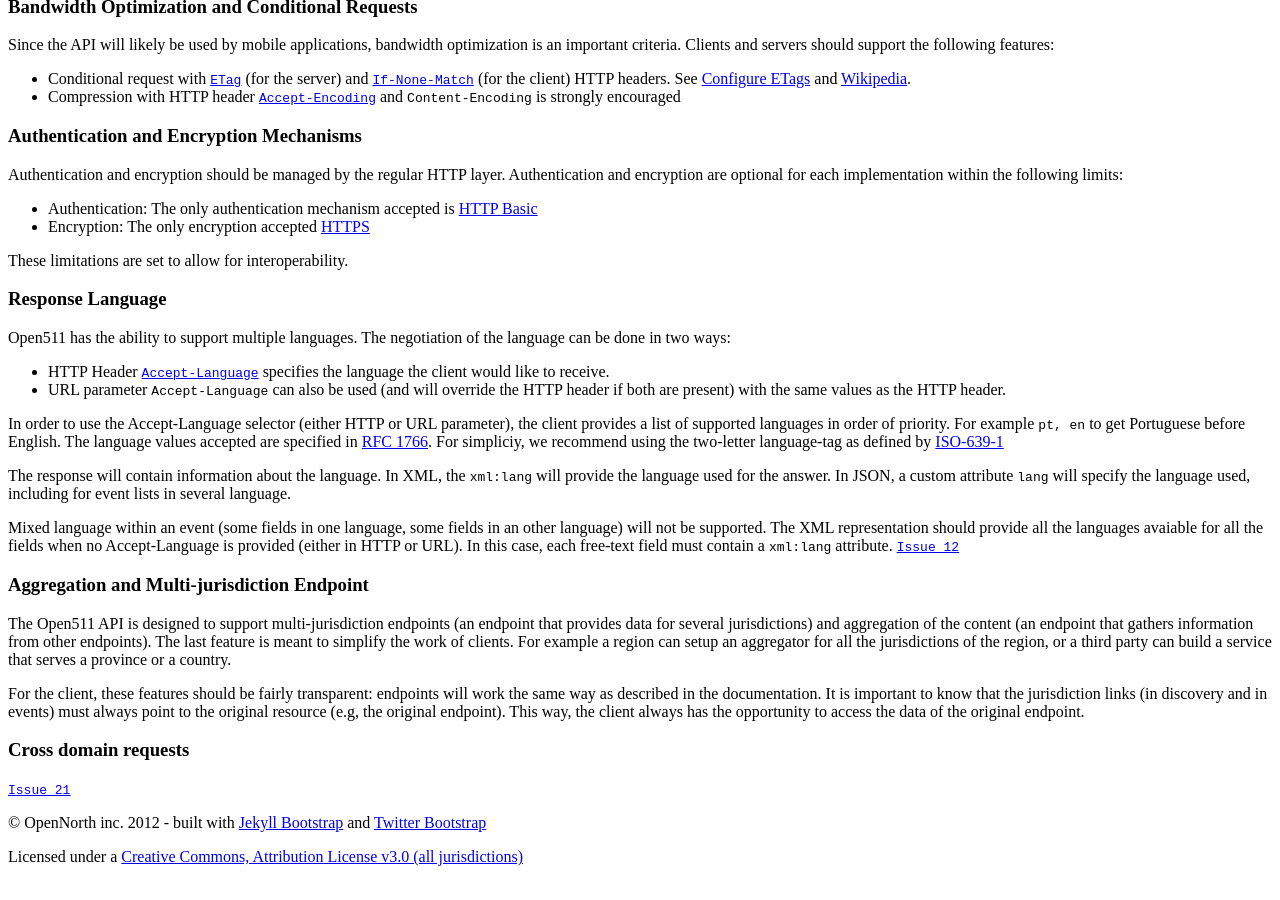
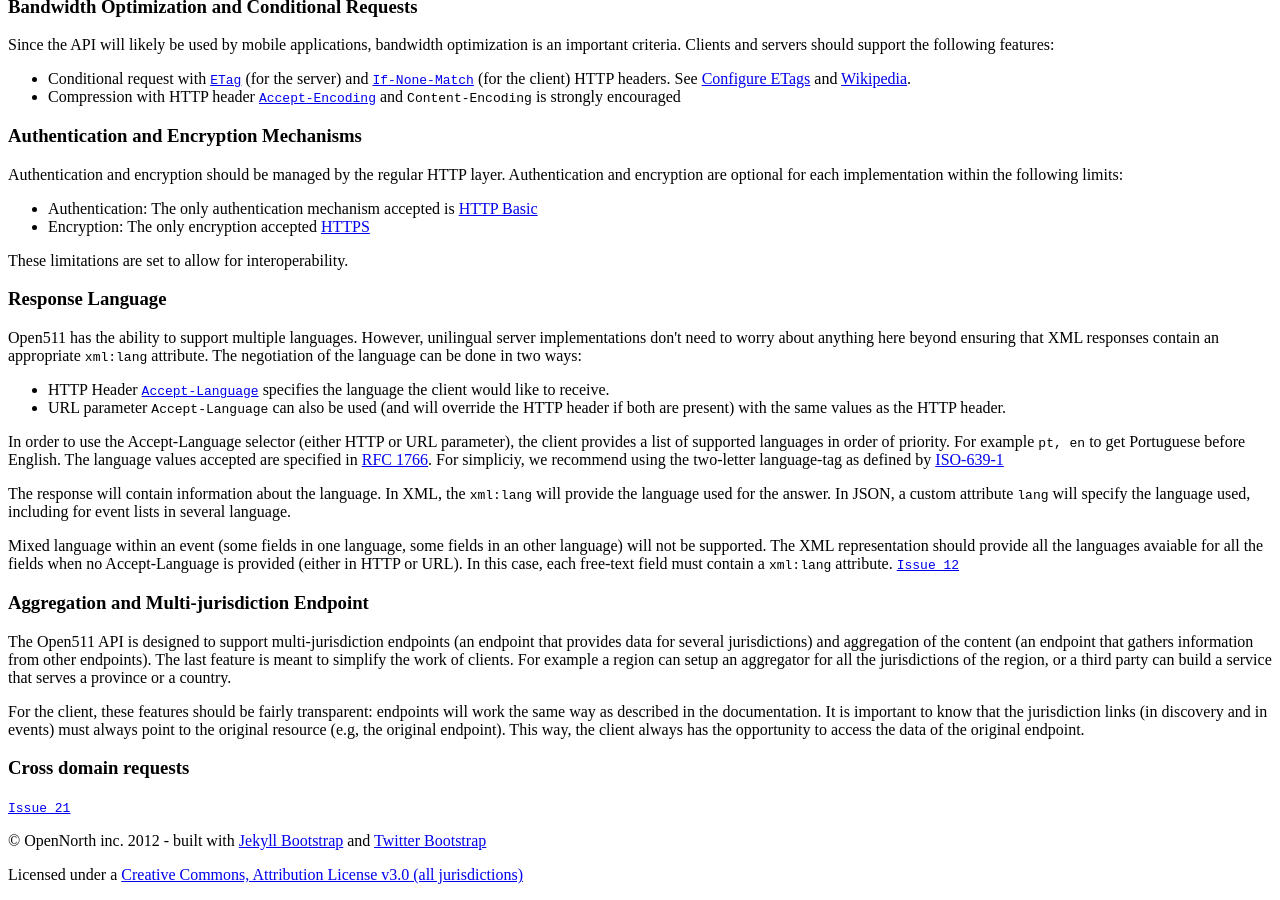
Before and after one commit to open511/Open511API, a Jekyll site: the page built from guidelines.html, in a window 1280 px wide and 900 px high, scrolled down 1243 px. Built offline with Jekyll 4.4.1, drawn with Linux system fonts in a browser that asks for light colours; nearby versions of some CDN libraries.

Commit message:
Add a note about language support

```diff
--- a/guidelines.html
+++ b/guidelines.html
@@ -77,7 +77,7 @@ These limitations are set to allow for interoperability.
 <a id="lang"></a>
 <h3>Response Language</h3>
 
-<p>Open511 has the ability to support multiple languages. The negotiation of the language can be done in two ways:
+<p>Open511 has the ability to support multiple languages. However, unilingual server implementations don't need to worry about anything here beyond ensuring that XML responses contain an appropriate <code>xml:lang</code> attribute. The negotiation of the language can be done in two ways:</p>
   <ul>
   <li>HTTP Header <code><a href="http://www.w3.org/Protocols/rfc2616/rfc2616-sec14.html#sec14.4">Accept-Language</a></code> specifies the language the client would like to receive.
   <li>URL parameter <code>Accept-Language</code> can also be used (and will override the HTTP header if both are present) with the same values as the HTTP header.
```
